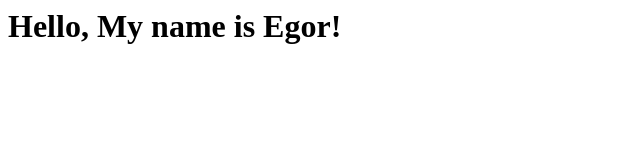
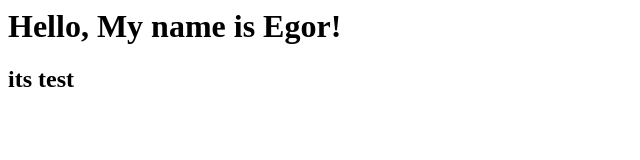
Before and after one commit to ROKERVEKA/learn-js, a plain HTML site: page index.html in a window 1280 px wide. Shown: the full height of the page, 0-640 px from the left. Drawn offline with Linux system fonts and the light colour scheme.

Commit message:
Update index.html

```diff
--- a/index.html
+++ b/index.html
@@ -4,5 +4,6 @@
     </head>
     <body>
         <h1>Hello, My name is Egor!</h1>
+<h2> its test <h2>
     </body>
 </html>
```
